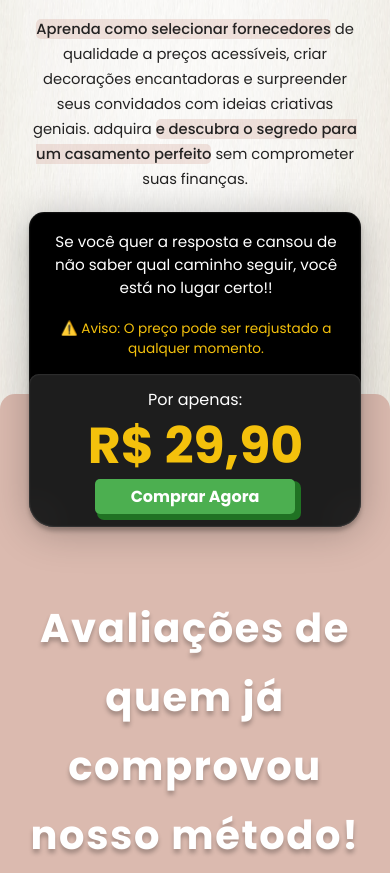
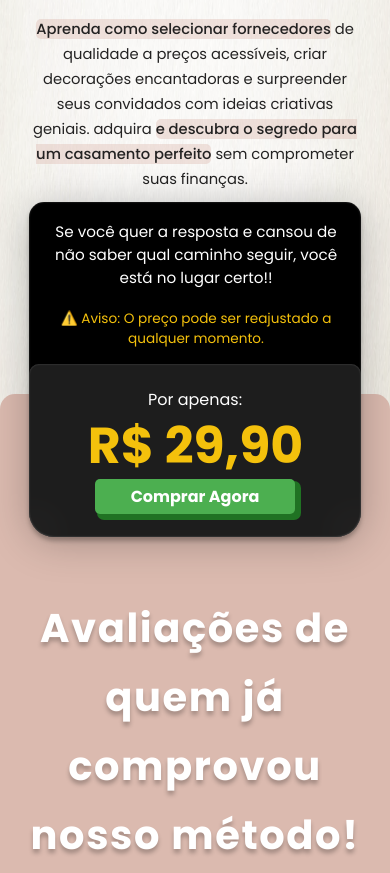
Before and after one commit to eliasalves01/landigpage, a plain HTML site: page index.html in a window 390 px wide. Shown: the part 1333-2206 px from the top of the page. Drawn offline with nearby package versions, Linux system fonts and the light colour scheme.

Commit message:
Atualização 1.7V

```diff
--- a/css/style.css
+++ b/css/style.css
@@ -446,7 +446,7 @@ body {
     .containerPromotion .boxPromotion {
         flex-direction: column;
         width: 85% !important;
-        height: 310px !important;
+        height: 330px !important;
         padding: 5px 0 0 !important;
     }
 
```
